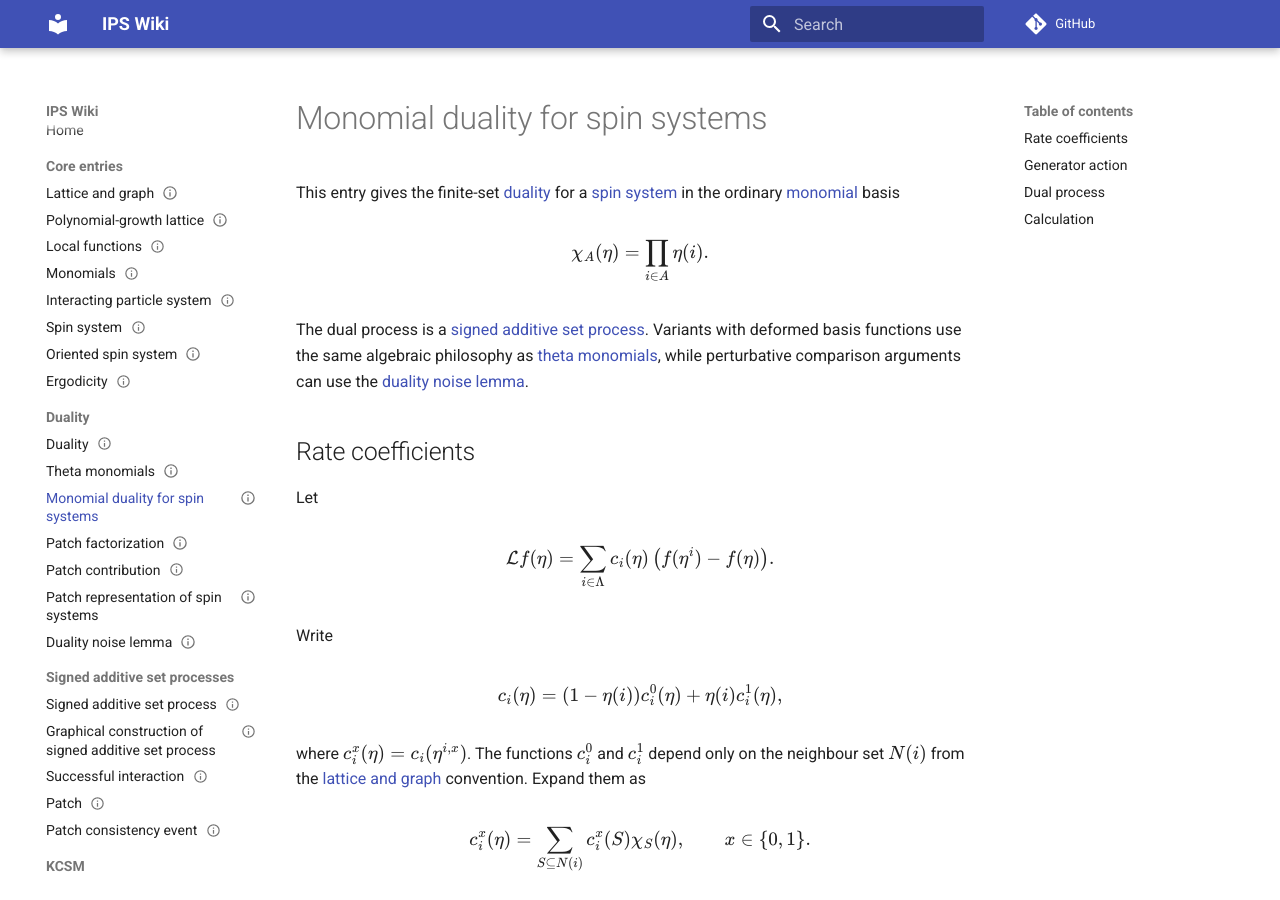
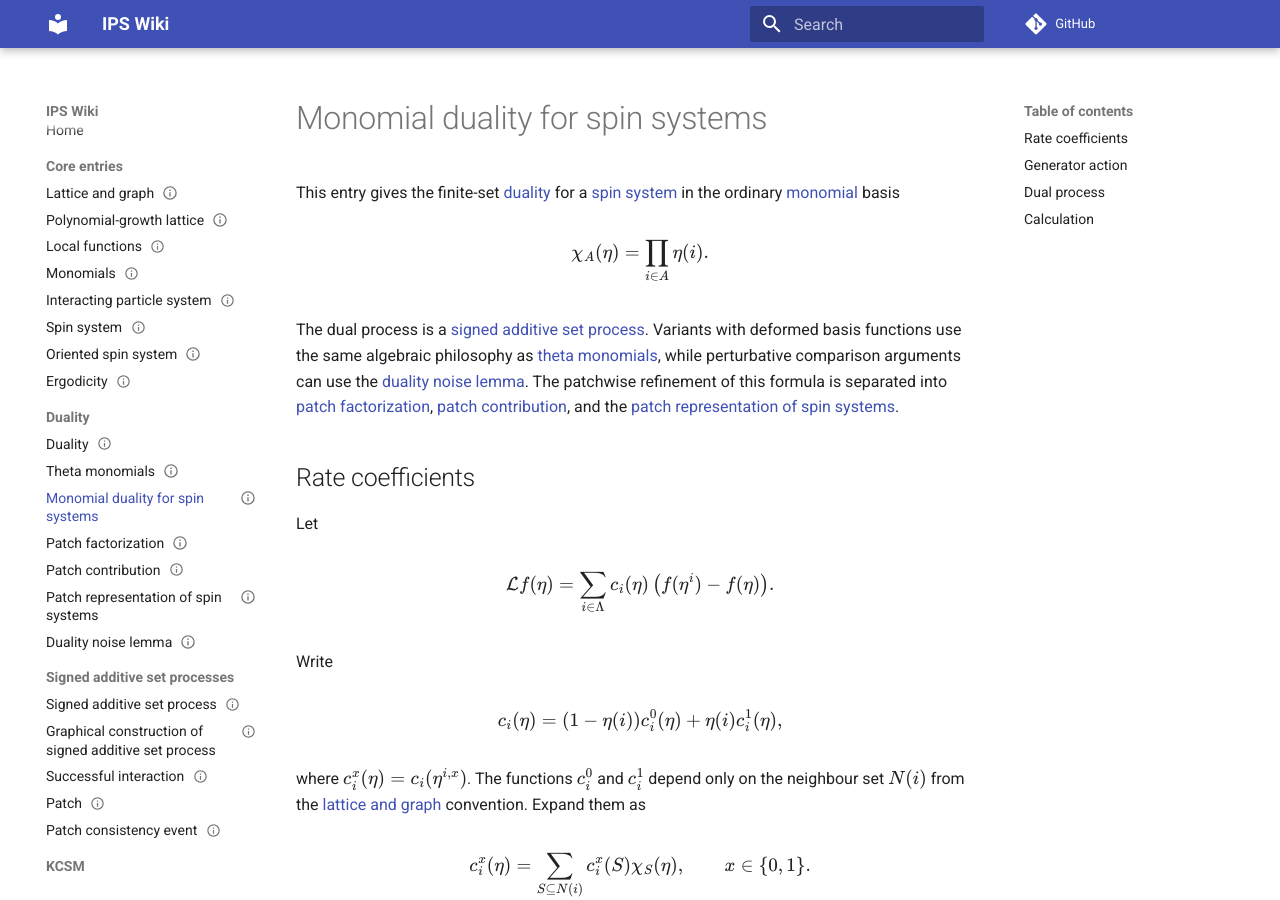
Before and after one commit to maciejgluchowski86-beep/ips-wiki, an MkDocs documentation site: the page built from docs/entries/monomial-duality-for-spin-systems.md, in a window 1280 px wide and 900 px high. Built offline with MkDocs 1.6.1 and Material for MkDocs 9.7.7, drawn with Linux system fonts in a browser that asks for light colours; comment, search, counter and statistics services are not loaded.

Commit message:
link monomial duality to patch representation

```diff
--- a/docs/entries/monomial-duality-for-spin-systems.md
+++ b/docs/entries/monomial-duality-for-spin-systems.md
@@ -15,7 +15,7 @@ $$
 \chi_A(\eta)=\prod_{i\in A}\eta(i).
 $$
 
-The dual process is a [signed additive set process](signed-additive-set-process.md). Variants with deformed basis functions use the same algebraic philosophy as [theta monomials](theta-monomials.md), while perturbative comparison arguments can use the [duality noise lemma](duality-noise-lemma.md).
+The dual process is a [signed additive set process](signed-additive-set-process.md). Variants with deformed basis functions use the same algebraic philosophy as [theta monomials](theta-monomials.md), while perturbative comparison arguments can use the [duality noise lemma](duality-noise-lemma.md). The patchwise refinement of this formula is separated into [patch factorization](patch-factorization.md), [patch contribution](patch-contribution.md), and the [patch representation of spin systems](patch-representation-of-spin-systems.md).
 
 ## Rate coefficients
 
```
